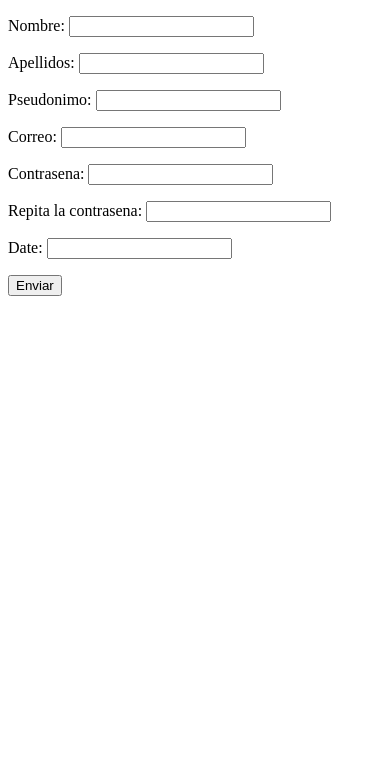
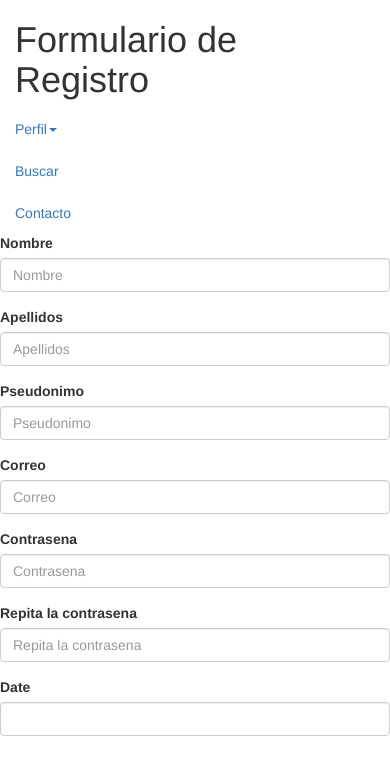
Before and after one commit to giffunis/2015-Pretec, a Django app: a page that uses usuarios/templates/base.html in a window 390 px wide. Shown: the top 775 px of the page. Run offline with Django 3.2, Linux system fonts and the light colour scheme; some libraries are stand-ins or nearby versions.

Commit message:
página base.html con bootstrap

```diff
--- a/pretec/settings.py
+++ b/pretec/settings.py
@@ -38,7 +38,7 @@ INSTALLED_APPS = (
     'django.contrib.messages',
     'django.contrib.staticfiles',
     'usuarios',
-    'django-bootstrap3',
+    'bootstrap3',
 )
 
 MIDDLEWARE_CLASSES = (
--- a/usuarios/templates/base.html
+++ b/usuarios/templates/base.html
@@ -1,4 +1,10 @@
 <!DOCTYPE html>
+{% load bootstrap3 %}
+{# Load CSS and JavaScript #}
+{% bootstrap_css %}
+{% bootstrap_javascript %}
+{% block bootstrap3_content %}
+
 <html lang="es">
 
   <head>
@@ -7,19 +13,57 @@
 
   </head>
 
-  <body class="{{body_class}}">
+  <body>
+    <div class="row">
+      <div class="col-sm-12">
+        <div class="container-fluid">
+        <div class="header">
+          <h1>{% block title %}(no title){% endblock %}</h1>
 
-    <div class="header">
-
+        </div>
+      </div>
+      </div>
     </div>
 
-    <div class="container">
-      {% block content %}{% endblock content %}
+
+    <div class="row">
+      <div class="col-sm-2">
+        <!-- Aqui va algun menu o algo por el estilo -->
+        <ul class="nav nav-pills nav-stacked">
+              <li class="dropdown">
+              <a class="dropdown-toggle" data-toggle="dropdown" href="#">Perfil<span class="caret"></span></a>
+                <ul class="dropdown-menu">
+                  <li><a href="#">Home</a></li>
+                  <li><a href="#">Mensajes</a></li>
+                  <li><a href="#">Log out</a></li>
+                </ul>
+              </li>
+              <li><a href="#">Buscar</a></li>
+              <li><a href="#">Contacto</a></li>
+            </ul>
+      </div>
+
+      <div class="col-sm-10">
+
+        <div class="container-fluid">
+
+          {% block content %}{% endblock content %}
+        </div>
+
+
+      </div>
+  </div>
+
+  <div class="row">
+    <div class="col-sm-12">
+      <div class="footer">
+
+      </div>
     </div>
 
-    <div class="footer">
-
-    </div>
+  </div>
   </body>
 
 </html>
+
+{% endblock %}
--- a/usuarios/templates/formulario_registro.html
+++ b/usuarios/templates/formulario_registro.html
@@ -1,9 +1,16 @@
 {%  extends 'base.html' %}
+{% load bootstrap3 %}
+
+{% block title %}
+  Formulario de Registro
+{% endblock %}
 
 {% block content %}
-<form action="#" method="post">
+<form role="form" class="form-horizontal" action="#" method="post">
   {% csrf_token %}
-  {{ form.as_p}}
-  <input type="submit" value="Enviar" />
+  <!-- {{ form.as_p }} -->
+  {% bootstrap_form form layout="horizontal" %}
+  {% buttons submit='Enviar'%}{% endbuttons %}
+  <!--<input type="submit" value="Enviar" /> -->
 </form>
 {% endblock content %}
```
